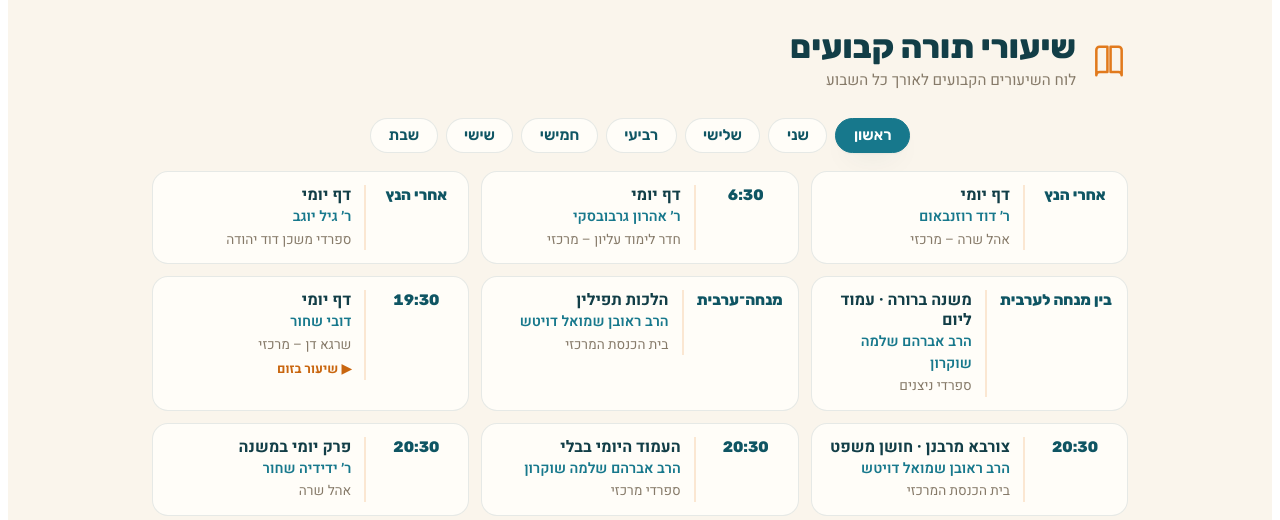
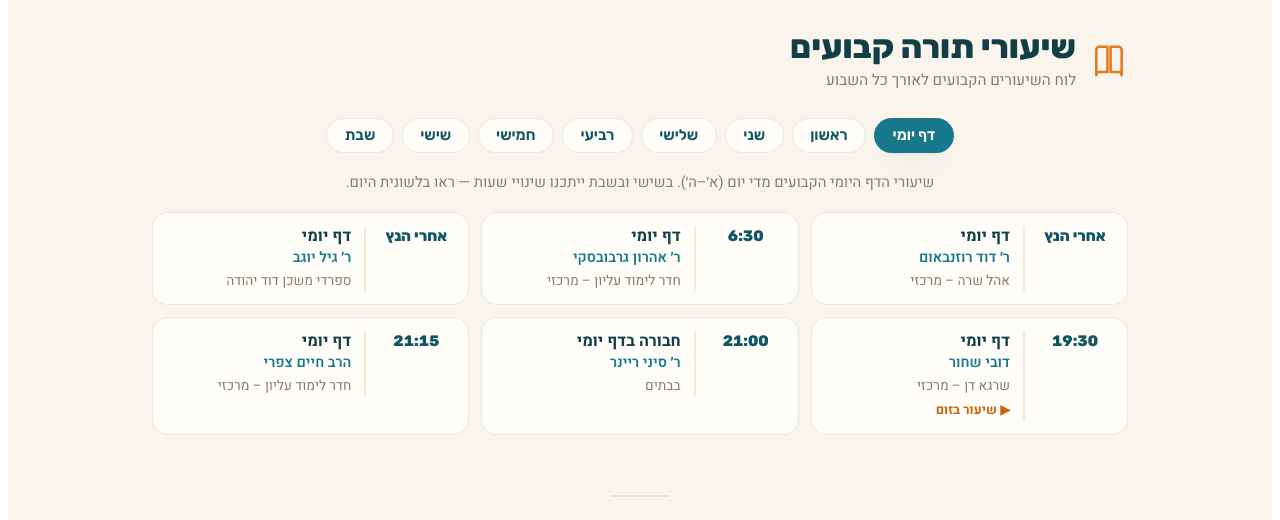
Before and after one commit to dovi-shachor/neria-shabbat, a plain HTML site: page index.html in a window 1280 px wide. Shown: the part 3370-3890 px from the top of the page. Drawn offline with Linux system fonts and the light colour scheme.

Commit message:
הוספת קטגוריית דף יומי לשיעורים הקבועים

```diff
--- a/index.html
+++ b/index.html
@@ -522,6 +522,14 @@ const DATA = {
     {t:"לימוד בוקר בעיון · מצוות התלויות בארץ",m:"בית הכנסת הספרדי",time:"ב׳ ו־ד׳ · 8:45–11:30"}
   ],
   midrash:[
+    {label:"דף יומי", note:"שיעורי הדף היומי הקבועים מדי יום (א׳–ה׳). בשישי ובשבת ייתכנו שינויי שעות — ראו בלשונית היום.", items:[
+      {z:"אחרי הנץ", s:"דף יומי", t:"ר׳ דוד רוזנבאום", p:"אהל שרה – מרכזי"},
+      {z:"6:30", s:"דף יומי", t:"ר׳ אהרון גרבובסקי", p:"חדר לימוד עליון – מרכזי"},
+      {z:"אחרי הנץ", s:"דף יומי", t:"ר׳ גיל יוגב", p:"ספרדי משכן דוד יהודה"},
+      {z:"19:30", s:"דף יומי", t:"דובי שחור", p:"שרגא דן – מרכזי", zoom:"https://did.li/DafYomiDovi"},
+      {z:"21:00", s:"חבורה בדף יומי", t:"ר׳ סיני ריינר", p:"בבתים"},
+      {z:"21:15", s:"דף יומי", t:"הרב חיים צפרי", p:"חדר לימוד עליון – מרכזי"}
+    ]},
     {label:"ראשון", items:[
       {z:"אחרי הנץ", s:"דף יומי", t:"ר׳ דוד רוזנבאום", p:"אהל שרה – מרכזי"},
       {z:"6:30", s:"דף יומי", t:"ר׳ אהרון גרבובסקי", p:"חדר לימוד עליון – מרכזי"},
@@ -779,10 +787,7 @@ DATA.weekly.forEach(s=>{
         </div>
       </div>`).join('');
   }
-  let today=0;
-  try{ today=new Date().getDay(); }catch(e){ today=0; }
-  if(!(today>=0&&today<=6)) today=0;
-  select(today);
+  select(0); // open on the "דף יומי" category
 })();
 
 // reveal on scroll (with safe fallbacks so content is never left hidden)
```
